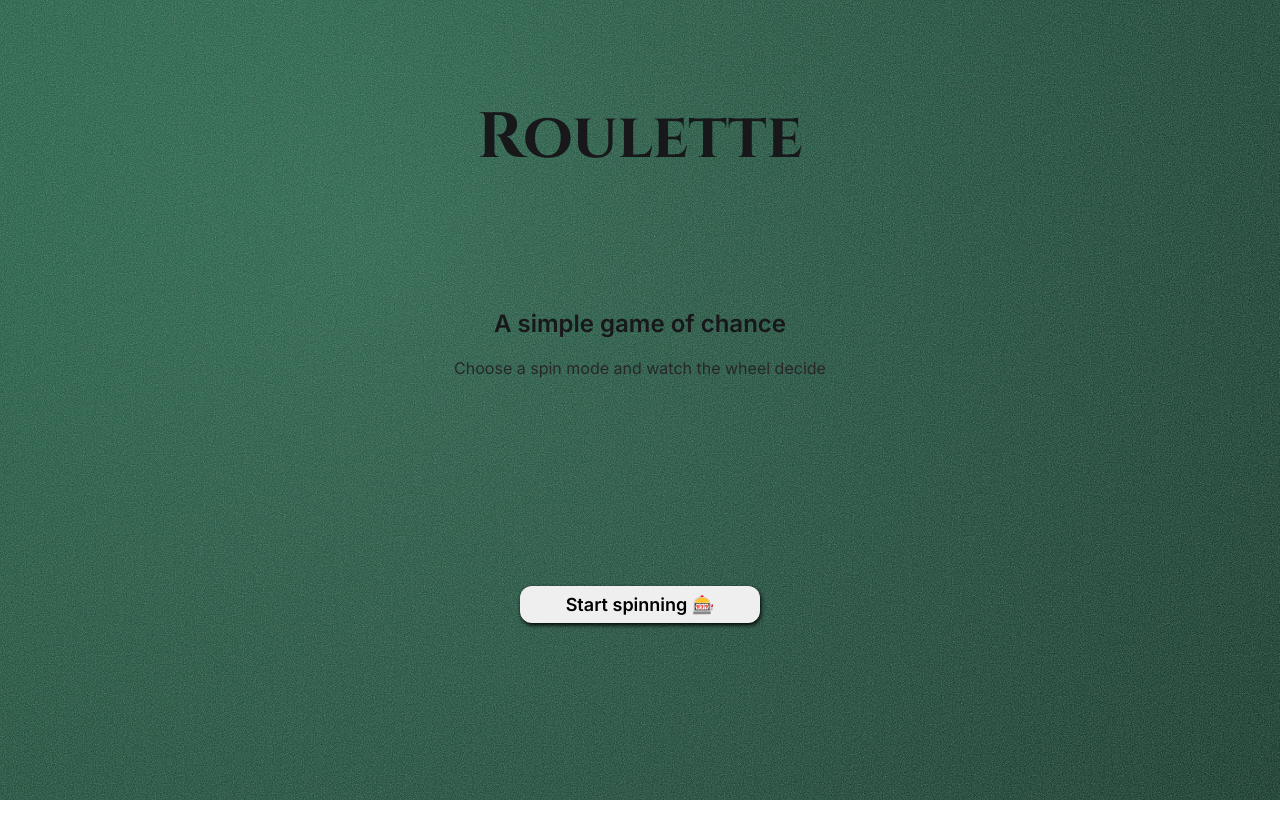
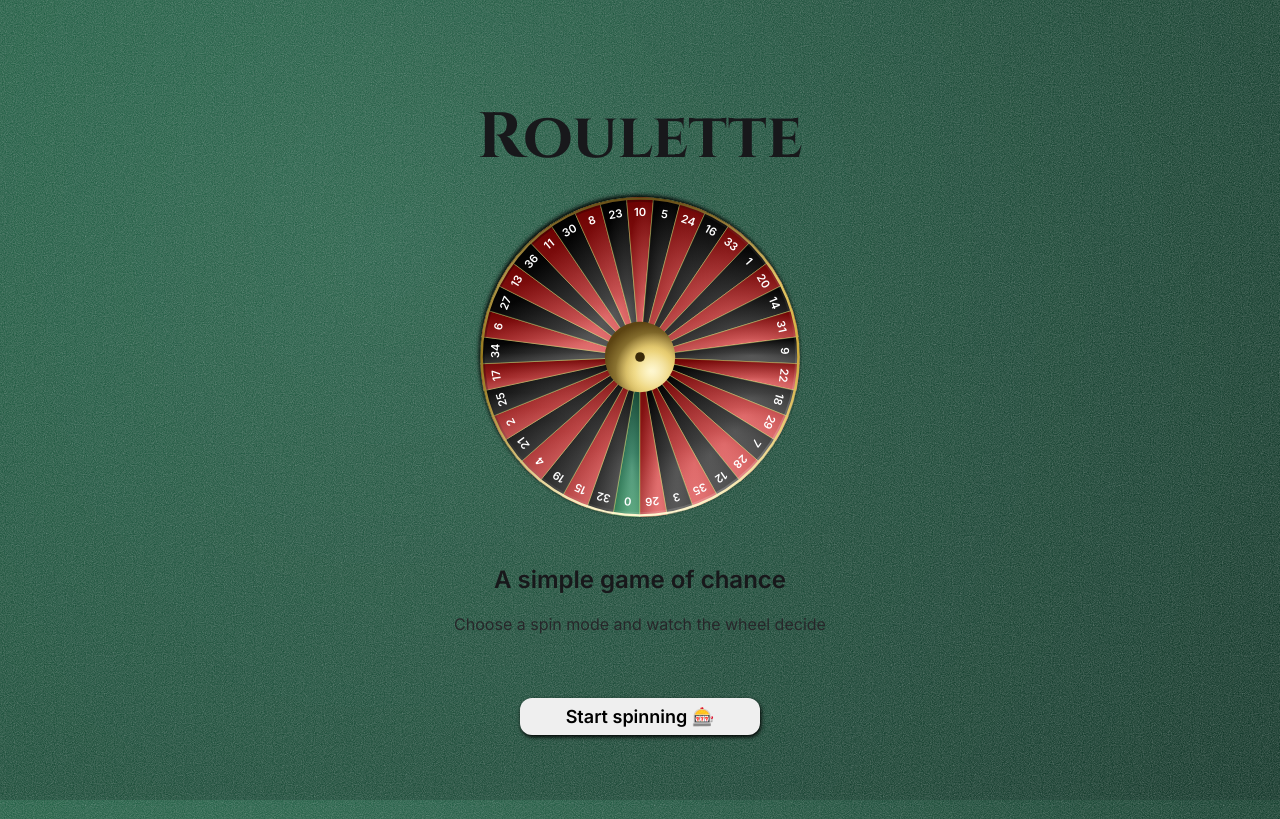
Before and after one commit to AJSMonty/bcs-tech-test, an Angular app: page / in a window 1280 px wide. Built offline with nearby package versions, Linux system fonts and the light colour scheme.

Commit message:
Added roulette wheel to welcome screen with infinite rotating animation

```diff
--- a/src/app/pages/welcome/welcome.page.html
+++ b/src/app/pages/welcome/welcome.page.html
@@ -1,6 +1,11 @@
 <div class="page">
-  <h1 class="text-zinc-900">Roulette</h1>
-  <h2 class="text-zinc-900 mt-32">A simple game of chance</h2>
+  <h1 class="text-zinc-900 mb-4">Roulette</h1>
+  <div class="max-w-80 ml-auto mr-auto">
+    <div class="wheel teaser-spin">
+      <app-roulette-wheel [segments]="state.segments()" [radius]="200" />
+    </div>
+  </div>
+  <h2 class="text-zinc-900 mt-12">A simple game of chance</h2>
   <p class="text-zinc-800">Choose a spin mode and watch the wheel decide</p>
-  <button class="mt-48 min-w-60" routerLink="/game">Start spinning 🎰</button>
+  <button class="mt-12 min-w-60" routerLink="/game">Start spinning 🎰</button>
 </div>
--- a/src/app/pages/welcome/welcome.page.scss
+++ b/src/app/pages/welcome/welcome.page.scss
@@ -0,0 +1,4 @@
+.teaser-spin {
+  animation: welcomeSpin 10s linear infinite;
+  transform-origin: 50% 50%;
+}
--- a/src/app/pages/welcome/welcome.page.ts
+++ b/src/app/pages/welcome/welcome.page.ts
@@ -1,10 +1,14 @@
-import { Component } from '@angular/core';
+import { Component, inject } from '@angular/core';
 import { RouterLink } from '@angular/router';
+import { RouletteWheelComponent } from '../../core/components/roulette-wheel/roulette-wheel.component';
+import { GameStateService } from '../../core/services/game-state.service';
 
 @Component({
   selector: 'app-welcome.page',
-  imports: [RouterLink],
+  imports: [RouterLink, RouletteWheelComponent],
   templateUrl: './welcome.page.html',
   styleUrl: './welcome.page.scss',
 })
-export class WelcomePage {}
+export class WelcomePage {
+  state = inject(GameStateService);
+}
--- a/src/app/styles/animations.scss
+++ b/src/app/styles/animations.scss
@@ -25,3 +25,9 @@
     transform: scale(1);
   }
 }
+
+@keyframes welcomeSpin {
+  to {
+    transform: rotate(360deg);
+  }
+}
```
